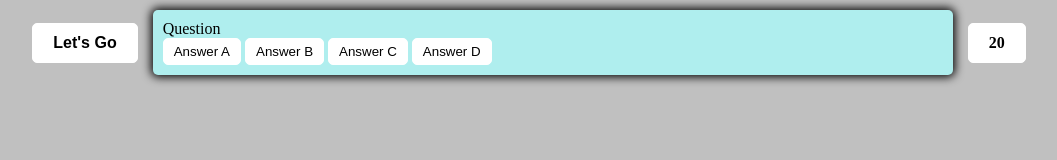
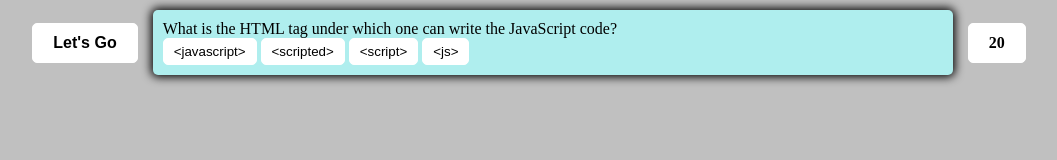
Before and after one commit to vantaylo/Timed-Code-Quiz, a plain HTML site: page index.html in a window 1280 px wide. Both pictures are taken after a click on the button "Let's Go". Shown: the whole page, without its empty margins (111-1168 px from the left). Drawn offline with nearby package versions, Linux system fonts and the light colour scheme.

Commit message:
js for inputing questions and answers in divs

```diff
--- a/index.html
+++ b/index.html
@@ -29,8 +29,9 @@
     </div>
 
     <!-- Question Box w/ buttons -->
-    <div class="container" <div id="question-container" class="hide">
-      <div id="question">Question</div>
+    <div class="container" <div id="container" class="hide">
+      <div id="question-container"></div>
+
       <div id="answer-buttons" class="btn-grid">
         <button id="choiceA" class="btn" onclick="checkAnswer('A')">
           Answer A
--- a/timedCodeQuiz.js
+++ b/timedCodeQuiz.js
@@ -6,6 +6,9 @@
 // 6. Can save my initials and score
 
 //Variables I will need
+//What should happen when I start
+$(document).ready(function () {
+  console.log("ready!");
   var startBtn = $("#start-btn");
   var quizQuestion = $("#questions");
   var questionContainer = $("#question-container");
@@ -16,18 +19,21 @@ var gameFinished = false;
   var currentQuestion = 0;
   var score = 0;
 
-function loadQuestion (questionIndex) {
+  function showQuestion(questionIndex) {
     var choiceA = $("#choiceA");
     var choiceB = $("#choiceB");
     var choiceC = $("#choiceC");
     var choiceD = $("#choiceD");
 
-  question-container.textContent = (question)
-};
+    var selectedQuestion = questions[currentQuestion];
+    questionContainer.text(selectedQuestion.question);
+    console.log("showQuestion");
 
-//What should happen when I start
-$(document).ready(function () {
-  console.log("ready!");
+    choiceA.text(selectedQuestion.answers.A.text);
+    choiceB.text(selectedQuestion.answers.B.text);
+    choiceC.text(selectedQuestion.answers.C.text);
+    choiceD.text(selectedQuestion.answers.D.text);
+  }
 
   $("#start-btn").click(function () {
     console.log("btn");
@@ -44,12 +50,9 @@ $(document).ready(function () {
     console.log();
 
     //render questions
-    var firstQuestion = questions[currentQuestion];
     showQuestion(currentQuestion);
-
   });
 });
-
 
 //selecting an answer function
 //answer is right
@@ -57,44 +60,43 @@ $(document).ready(function () {
 
 //answer is wrong
 
-
 //Game is over
-
 
 //Questions
 var questions = [
   {
-    question:"What is the HTML tag under which one can write the JavaScript code?",
+    question:
+      "What is the HTML tag under which one can write the JavaScript code?",
     answers: {
-      A: {text: "<javascript>", correct: false},
-      B: {text: "<scripted>", correct: false },
-      C: {text: "<script>", correct: true },
-      D: {text: "<js>", correct: false },
+      A: { text: "<javascript>", correct: false },
+      B: { text: "<scripted>", correct: false },
+      C: { text: "<script>", correct: true },
+      D: { text: "<js>", correct: false },
     },
-  }
+  },
 
   {
-    question: "Which of the following is the correct syntax to display “CodingIsFun” in an alert box using JavaScript?",
+    question:
+      "Which of the following is the correct syntax to display “CodingIsFun” in an alert box using JavaScript?",
     answers: [
       { text: "alertbox(“CodingIsFun”);", correct: false },
       { text: "msg(“CodingIsFun”);", correct: false },
       { text: "msgbox(“CodingIsFun”);", correct: false },
       { text: "alert(“CodingIsFun”);", correct: true },
     ],
-    }
+  },
 
   {
-    question:"What is the correct syntax for referring to an external script called “main.js”?",
+    question:
+      "What is the correct syntax for referring to an external script called “main.js”?",
     answers: [
       { text: "<script src=”main.js”>", correct: true },
       { text: "<script href=”main.js”>", correct: false },
       { text: "<script ref=”main.js”>", correct: false },
       { text: "<script name=”main.js”>", correct: false },
     ],
-  }
+  },
 ];
-
-
 
 // var showQuestion = function (questionIndex) {
 //   var selectedQuestion = questions[questionIndex];
```
Lines whose indentation alone changed are shown as unchanged.
